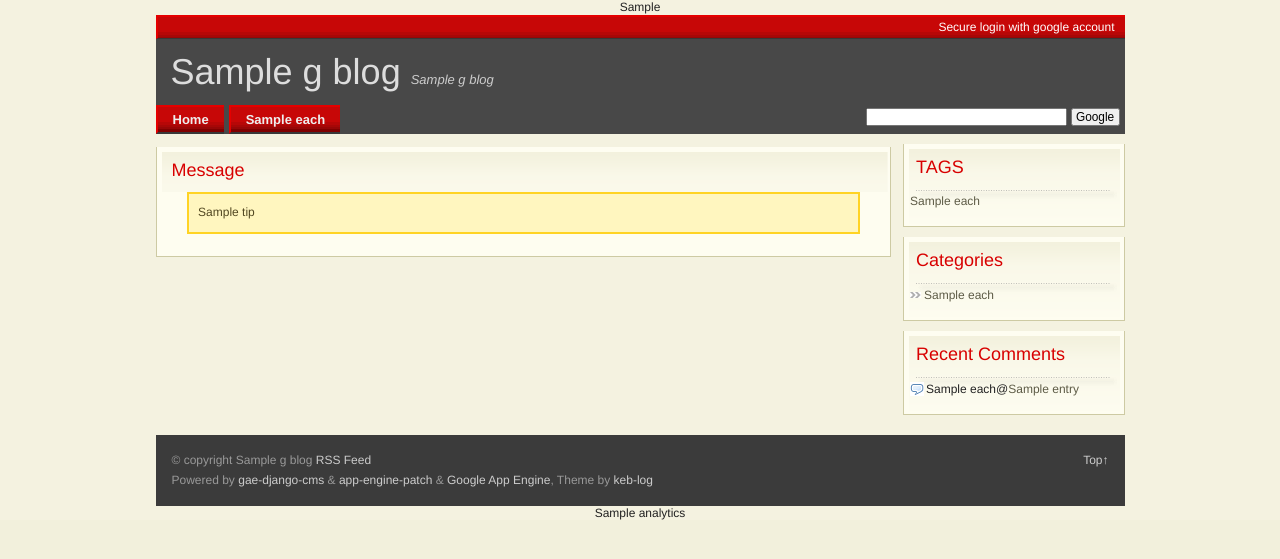
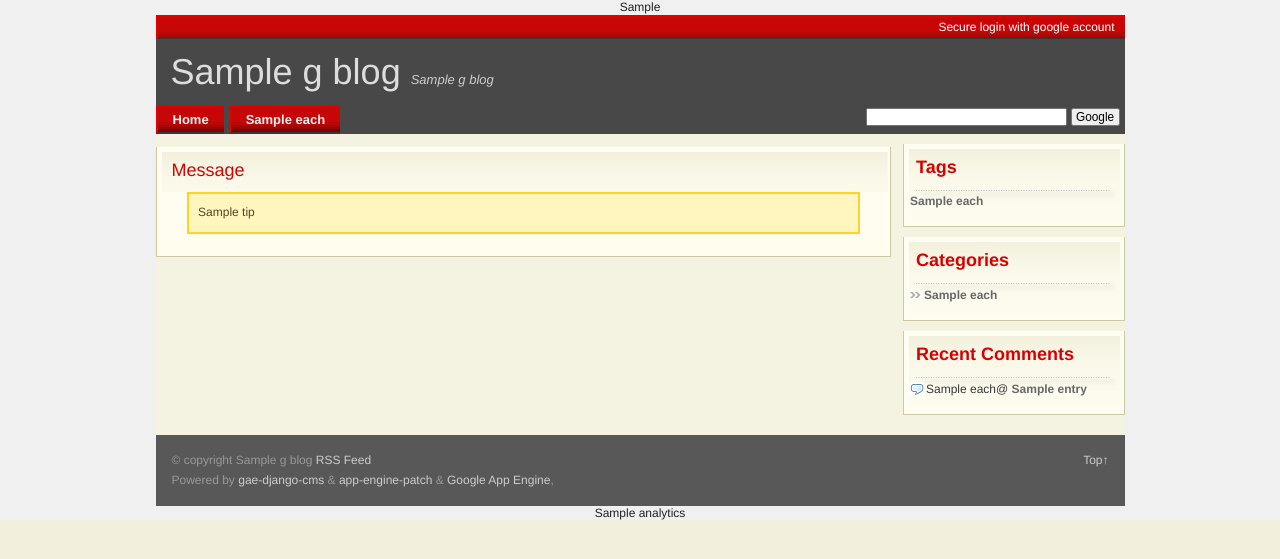
Before and after one commit to cai-wy/GAE-DJANGO-CMS, a Django app: template src/app1/templates/app1/tip.html in a window 1280 px wide. Shown: the top 559 px of the page. Run offline with Django 3.2, Linux system fonts and the light colour scheme; the template is opened without the code that fills it: most values are stand-ins (such as "Sample title", 1, 10 or a date in 2020); parts of the project's set-up code (start-up, migrations or seed data) failed here and were passed over.

Commit message:
修改DIV与CSS中部分错误命名 完成footer修改

```diff
--- a/src/app1/templates/app1/add_article.html
+++ b/src/app1/templates/app1/add_article.html
@@ -44,7 +44,7 @@
 <div class="yui-g" id="articletop">
 <!-- YOUR DATA GOES HERE -->
 <h2>{% if obj %}{% trans "Edit" %}{% else %}{% trans "Add" %}{% endif %} {% trans "Article" %}</h2>
-<div id="contenct">
+<div id="content">
 
 <form action="" method="post" enctype="multipart/form-data" id="form1">
     {% if form.errors %}
--- a/src/app1/templates/app1/base.html
+++ b/src/app1/templates/app1/base.html
@@ -31,9 +31,9 @@
 
 <div class="yui-b" id="sidebar">
 {% if user.is_superuser %}
-<div class="wrap_top">
+<div class="sidebar_block">
 <h2>{% trans "Administration" %}</h2>
-<ul class="wrap_list">
+<ul class="sidebar_list">
 <li><a href="{% url app1.views.add_article %}">{% trans "Add Article" %}</a></li>
 <li><a href="{% url app1.views.myarticles %}">{% trans "My articles" %}</a></li>
 <li><a href="{% url app1.views.lastcomments %}">{% trans "Recent comments" %}</a></li>
@@ -43,9 +43,9 @@
 {%endif%}
 
 
-<div class="wrap_top">
-<h2>{% trans "TAGS" %}</h2>
-<ul class="wrap_list">
+<div class="sidebar_block">
+<h2>{% trans "Tags" %}</h2>
+<ul class="sidebar_list">
 {%for each in popular_tags%}
 <a href="{% url app1.views.tag_article each %}"  class = "size-{{ each.style }}" title="{{each|safe}}" >{{each|safe}}</a>
 {%endfor%}
@@ -53,26 +53,26 @@
 </div>
 
 {%if g_blog.display_ngp%}
-<div class="wrap_top">
+<div class="sidebar_block">
 <h2>{% trans "Finance Market" %}</h2>
 <script src="http://widgets.macroaxis.com/widgets/url.jsp?t=26&s=FTSE,000001.SS,HSI,N225,NYA,IXIC,GSPC"></script>
 </div>
 {%endif%}
 
-<div class="wrap_top">
+<div class="sidebar_block">
 <h2>{% trans "Categories" %}</h2>
-<ul class="wrap_list">
+<ul class="sidebar_list">
 {%for each in all_categories%}
 <li><a href="{{each.get_absolute_url}}" title="{{each.name|safe}}">{{each.name|safe}}</a></li>{%endfor%}
 </ul>
 </div>
 
 {%if newcomment_list%}
-<div class="wrap_top">
+<div class="sidebar_block">
 <h2>{% trans "Recent Comments" %}</h2>
-<ul class="wrap_list">
+<ul class="sidebar_list">
 {%for each in newcomment_list%}
-<li class="comment">{{each.name}}@<a href="{{each.entry.get_absolute_url}}#{{each.key.id}}" title='{{each.message|slice:":100"}}' target="_blank">{{each.entry.title|safe}}</a></li>{%endfor%}
+<li class="comment">{{each.name}}@ <a href="{{each.entry.get_absolute_url}}#{{each.key.id}}" title='{{each.message|slice:":100"}}' target="_blank">{{each.entry.title|safe}}</a></li>{%endfor%}
 </ul>
 </div>
 {%endif%}
--- a/src/app1/templates/app1/delete_article.html
+++ b/src/app1/templates/app1/delete_article.html
@@ -7,7 +7,7 @@
 
 <div class="yui-g" id="articletop">
 <h2>{% trans "Confirm Delete" %}</h2>
-<div id="contenct">
+<div id="content">
 <div class="notice">
 <form action="{{ request.path }}" method="post">
     <ul>
--- a/src/app1/templates/app1/detail.html
+++ b/src/app1/templates/app1/detail.html
@@ -30,7 +30,7 @@
 {%endif%}
 
 <div class="clear"></div>
-<div id="contenct">
+<div id="content">
 {{obj.content|safe}}
 <p class="permalink">{% trans "Permalink" %} http://{{current_site.domain}}{{obj.short_url}}</p>
 <p>{% trans "Categories" %} <a href="{{obj.category.get_absolute_url}}" title="{{obj.category.name|safe}}">{{obj.category.name|safe}}</a>
--- a/src/app1/templates/app1/lastcomments.html
+++ b/src/app1/templates/app1/lastcomments.html
@@ -7,7 +7,7 @@
 
 <div class="yui-g" id="articletop">
 <h2>{% trans "Recent comments" %}</h2>
-<div id="contenct">
+<div id="content">
 <ul>
 {%for each in objs%}
 <li><strong>{{each.name}}</strong> {{each.email}}; <a href="{{each.web}}" target="_blank">{{each.web}}</a>; @<a href="{{each.entry.get_absolute_url}}#{{each.key.id}}" target="_blank">{{each.entry.title}}</a> | {% trans "Administration" %} <a href='{% url app1.views.del_comment key=each.key %}'>{% trans "Delete" %}</a><br/>{{each.message|safe}}</li>
--- a/src/app1/templates/app1/show_profile.html
+++ b/src/app1/templates/app1/show_profile.html
@@ -7,7 +7,7 @@
 
 <div class="yui-g" id="articletop">
 <h2>{{obj.displayname|safe}} {% trans "Profile" %}</h2>
-<div id="contenct">
+<div id="content">
 <p style="float:left;">
 <img src="{{obj.gravatar_url}}" class="gravatar" alt="{{obj.name}}" height="120" width="120" /><br/>
 </p>
--- a/src/app1/templates/app1/tip.html
+++ b/src/app1/templates/app1/tip.html
@@ -7,7 +7,7 @@
 
 <div class="yui-g" id="articletop">
 <h2>{% trans "Message" %}</h2>
-<div id="contenct">
+<div id="content">
 <div class="notice">{{tip|safe}}</div>
 </div>
 </div>
--- a/src/media/css/main.css
+++ b/src/media/css/main.css
@@ -1,4 +1,5 @@
-body {background-color:#F4F2E0;}
+body {background-color:#F0F0F0;}
+#custom-doc {background-color:#F4F2E0;}
 a {text-decoration:None;color:#5d5b46;}
 a:hover {color:#000;text-decoration:underline;}
 #hd {background: #484848 10px center no-repeat;margin-bottom:10px;}
@@ -69,19 +70,19 @@ text-overflow:ellipsis;
 overflow: hidden;
 }
 
-#contenct {background-color:#FEFDF0;padding:0px 30px 10px 30px;margin-bottom:0px;border-bottom:1px solid #CDCAA3;line-height:160%;}
-#contenct a {text-decoration:none;color:#7E0202;}
-#contenct a:hover {text-decoration:underline;color:#d80000;}
-#contenct ul {margin-left:20px;}
-#contenct ul li {margin-bottom:6px;}
+#content {background-color:#FEFDF0;padding:0px 30px 10px 30px;margin-bottom:0px;border-bottom:1px solid #CDCAA3;line-height:160%;}
+#content a {text-decoration:none;color:#7E0202;}
+#content a:hover {text-decoration:underline;color:#d80000;}
+#content ul {margin-left:20px;}
+#content ul li {margin-bottom:6px;}
 
-#bbscontenct {background-color:#FEFDF0;padding:0px 10px 10px 10px;margin-bottom:0px;border-bottom:1px solid #CDCAA3;line-height:160%;}
-#bbscontenct a {text-decoration:none;color:#7E0202;}
-#bbscontenct a:hover {text-decoration:underline;color:#d80000;}
-#bbscontenct ul {margin-left:20px;}
-#bbscontenct ul li {margin-bottom:6px;}
-#bbscontenct .author {background-color:#f2f0dc;float:left;margin:0px;font-weight:bold;padding:0px 10px 0px 10px;line-height:160%;width:80px;}
-#bbscontenct .artcon {float:left;margin:0px 0px 0px 10px;padding:0px;width:81%;}
+#bbscontent {background-color:#FEFDF0;padding:0px 10px 10px 10px;margin-bottom:0px;border-bottom:1px solid #CDCAA3;line-height:160%;}
+#bbscontent a {text-decoration:none;color:#7E0202;}
+#bbscontent a:hover {text-decoration:underline;color:#d80000;}
+#bbscontent ul {margin-left:20px;}
+#bbscontent ul li {margin-bottom:6px;}
+#bbscontent .author {background-color:#f2f0dc;float:left;margin:0px;font-weight:bold;padding:0px 10px 0px 10px;line-height:160%;width:80px;}
+#bbscontent .artcon {float:left;margin:0px 0px 0px 10px;padding:0px;width:81%;}
 
 #con_articlelist ul li {list-style:none;margin-bottom:8px;padding:18px 18px 8px 0px;background:url(/media/images/articletopbg.gif) 0 0 no-repeat #FEFDF0;padding-left:24px;border-bottom:1px solid #CDCAA3; border-left:1px solid #CDCAA3; border-right:1px solid #CDCAA3;}
 #con_articlelist h3 {BACKGROUND: url(/media/images/arrow.gif) no-repeat left center;padding:2px 2px 2px 14px ;
@@ -134,32 +135,32 @@ overflow: hidden;
 .artlist_ggad {text-align:center;}
 
 #sidebar {margin-top:0px;}
-#sidebar a {color:#5d5b46;}
-#sidebar a:hover {text-decoration:underline;color:#000;}
-#sidebar .wrap_top {background:url(/media/images/siderbg.gif) 0 0 no-repeat #FEFDF0;margin-bottom:10px;border-bottom:1px solid #CDCAA3; border-left:1px solid #CDCAA3; border-right:1px solid #CDCAA3;}
-#sidebar .wrap_top h2 {color:#d80000;margin:0px,3px,3px,3px;padding:12px 0px 8px 12px;font-size:large;}
-#sidebar .wrap_list {margin-left:6px;padding:8px 0px 0px 0px;}
-#sidebar .wrap_list li {list-style:none;BACKGROUND: url(/media/images/left_menu_bullet.gif) no-repeat left center;padding-left:14px;margin-bottom:7px;}
-#sidebar .wrap_list a:hover {text-decoration:underline;color:#d80000;}
-#sidebar .wrap_list a.size-1 { font-size: 1.2em; font-weight:bold; color:686868;}
-#sidebar .wrap_list a.size-2 { font-size: 1.4em; font-weight:bold; color:686868;}
-#sidebar .wrap_list a.size-3 { font-size: 1.6em; font-weight:bold; color:686868;}
-#sidebar .wrap_list a.size-4 { font-size: 1.8em; font-weight:bold; color:686868;}
-#sidebar .wrap_list a.size-5 { font-size: 2.0em; font-weight:bold; color:686868;}
-#sidebar .wrap_list a.size-6 { font-size: 2.2em; font-weight:bold; color:686868;}
-#sidebar .wrap_list .comment {list-style:none;BACKGROUND: url(/media/images/icon_comments.gif) no-repeat left center;padding-left:16px;margin-bottom:7px;
+#sidebar a {color:#686868; font-weight:bold;}
+#sidebar a:hover {text-decoration:underline;color:#686868;}
+#sidebar .sidebar_block {background:url(/media/images/siderbg.gif) 0 0 no-repeat #FEFDF0;margin-bottom:10px;border-bottom:1px solid #CDCAA3; border-left:1px solid #CDCAA3; border-right:1px solid #CDCAA3;}
+#sidebar .sidebar_block h2 {color:#d80000; font-weight:bold; margin:0px,3px,3px,3px;padding:12px 0px 8px 12px;font-size:large;}
+#sidebar .sidebar_list {margin-left:6px;padding:8px 0px 0px 0px;}
+#sidebar .sidebar_list li {list-style:none;BACKGROUND: url(/media/images/left_menu_bullet.gif) no-repeat left center;padding-left:14px;margin-bottom:7px;}
+#sidebar .sidebar_list a:hover {text-decoration:underline;color:#d80000;}
+#sidebar .sidebar_list a.size-1 { font-size: 1.2em; font-weight:bold; color:686868;}
+#sidebar .sidebar_list a.size-2 { font-size: 1.4em; font-weight:bold; color:686868;}
+#sidebar .sidebar_list a.size-3 { font-size: 1.6em; font-weight:bold; color:686868;}
+#sidebar .sidebar_list a.size-4 { font-size: 1.8em; font-weight:bold; color:686868;}
+#sidebar .sidebar_list a.size-5 { font-size: 2.0em; font-weight:bold; color:686868;}
+#sidebar .sidebar_list a.size-6 { font-size: 2.2em; font-weight:bold; color:686868;}
+#sidebar .sidebar_list .comment { list-style:none;BACKGROUND: url(/media/images/icon_comments.gif) no-repeat left center;padding-left:16px;margin-bottom:7px;color:#383838;
 width: 95%;
 white-space:nowrap;
 text-overflow:ellipsis;
 -o-text-overflow:ellipsis;
 overflow: hidden;
 }
-#sidebar .wrap_list .link {list-style:none;BACKGROUND: url(/media/images/link.gif) no-repeat left center;padding-left:18px;margin-bottom:7px;}
+#sidebar .sidebar_list .link {list-style:none;BACKGROUND: url(/media/images/link.gif) no-repeat left center;padding-left:18px;margin-bottom:7px;}
 
-#ft {background-color: #3b3b3b;margin:0px;}
+#ft {background-color: #585858;margin:0px;}
 #ft p {color:#999;padding:8px;margin:8px;line-height:160%;}
-#ft a{color:#ccc;}
-#ft a:hover{color:#fff;text-decoration:underline;}
+#ft a {color:#ccc;}
+#ft a:hover {color:#fff;text-decoration:underline;}
 
 #np {margin-bottom:10px;height:20px;padding:10px;border-bottom:1px solid #CDCAA3;}
 #np .flleft , #np .flright {width: 49%;
--- a/src/templates/base.html
+++ b/src/templates/base.html
@@ -49,7 +49,6 @@
     <a href="http://code.google.com/p/app-engine-patch/" target="_blank" rel="nofollow">app-engine-patch</a>
     &
     <a href="http://code.google.com/appengine/" target="_blank" rel="nofollow">Google App Engine</a>,
-    Theme by <a href="http://keb-log.appspot.com" target="_blank" title="keb-log">keb-log</a>
     </p>
     <p style="float:right;"><a href="#top"> Top&uarr;</a></p>
     </div>
```
